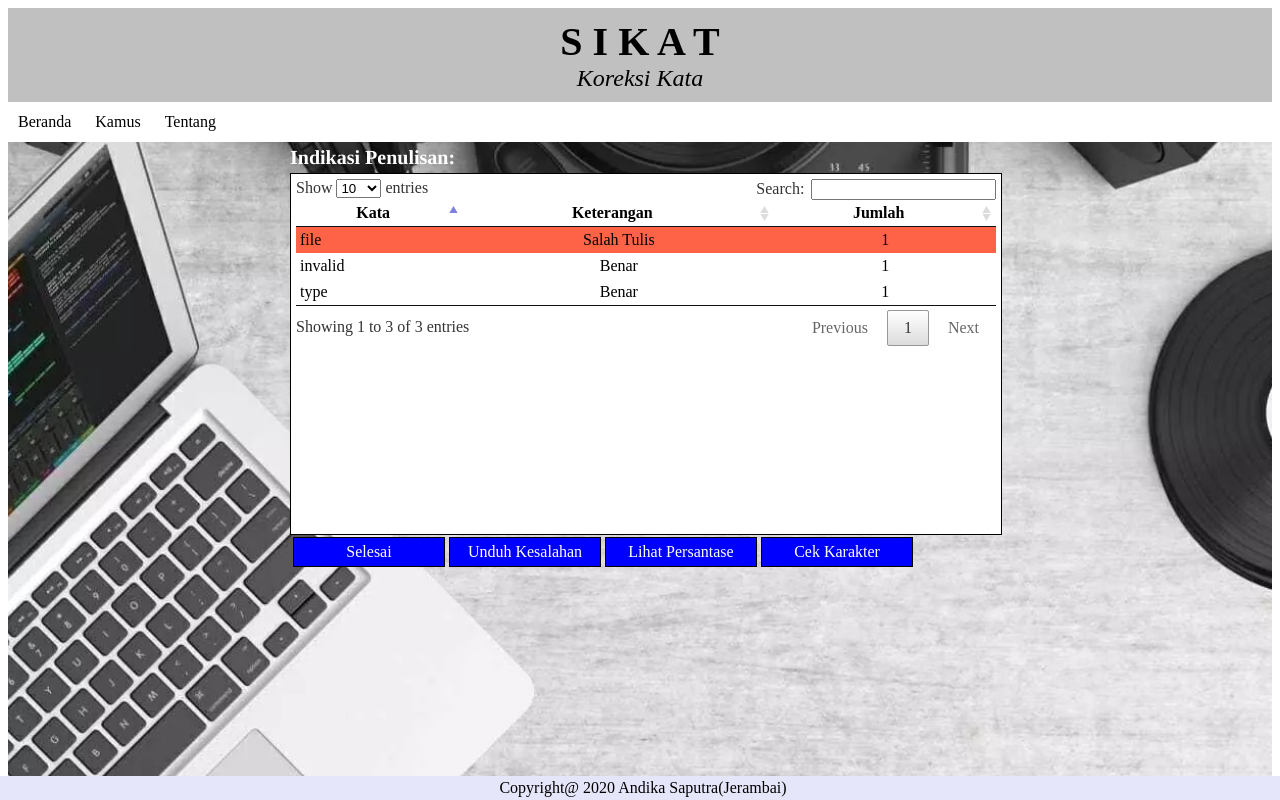
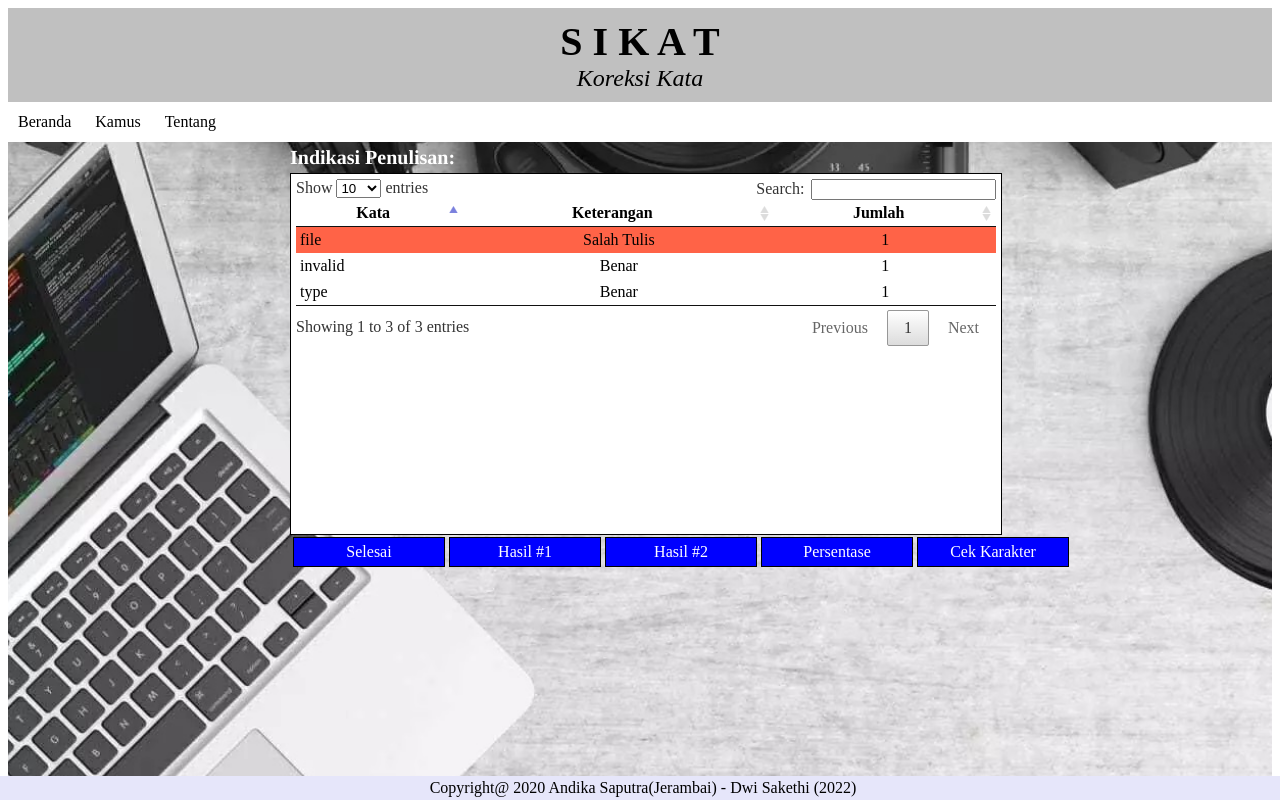
Before and after one commit to dwijim/pemrograman-web-2021, a PHP site: page /andika/file/baca.php in a window 1280 px wide. Run offline with PHP 8.4, Linux system fonts and the light colour scheme; data comes from the database, SQL or seed files in the repository; data that the repository does not hold is empty; some libraries are stand-ins or nearby versions.

Commit message:
Update baca.php

```diff
--- a/cekat/file/baca.php
+++ b/cekat/file/baca.php
@@ -356,17 +356,20 @@ $(document).ready(function() {
 </script>
 
 </div>
+<div>
 <table>
 <tr>
-	<td align="center"><a href="baqo.php?data=upload" type="submit">Selesai</a></td>
-	<td align="center"><a href="baqo.php?data=download" type="submit">Unduh Kesalahan</a></td>
-	<td align="center"><a href="baqo.php?data=lihat" type="submit">Lihat Persantase</a></td>
-	<td align="center"><a href="karakter.php" type="submit">Cek Karakter</a></td>
+	<td align="center" width=30><a href="baqo.php?data=upload" type="submit">Selesai</a></td>
+	<td align="center" width=30><a href="baqo.php?data=download" type="submit" target=new>Hasil #1</a></td>
+	<td align="center" width=30><a href="unduh.php" type="submit" target=new>Hasil #2</a></td>
+	<td align="center" width=30><a href="baqo.php?data=lihat" type="submit" target=new>Persentase</a></td>
+	<td align="center" width=30><a href="karakter.php" type="submit" target=new>Cek Karakter</a></td>
 </tr>
 </table>
 </div>
+</div>
 <div id="footer">
-Copyright@ 2020  Andika Saputra(Jerambai)
+Copyright@ 2020  Andika Saputra(Jerambai) - Dwi Sakethi (2022)
 </div>
 </div>
 </body>
```
